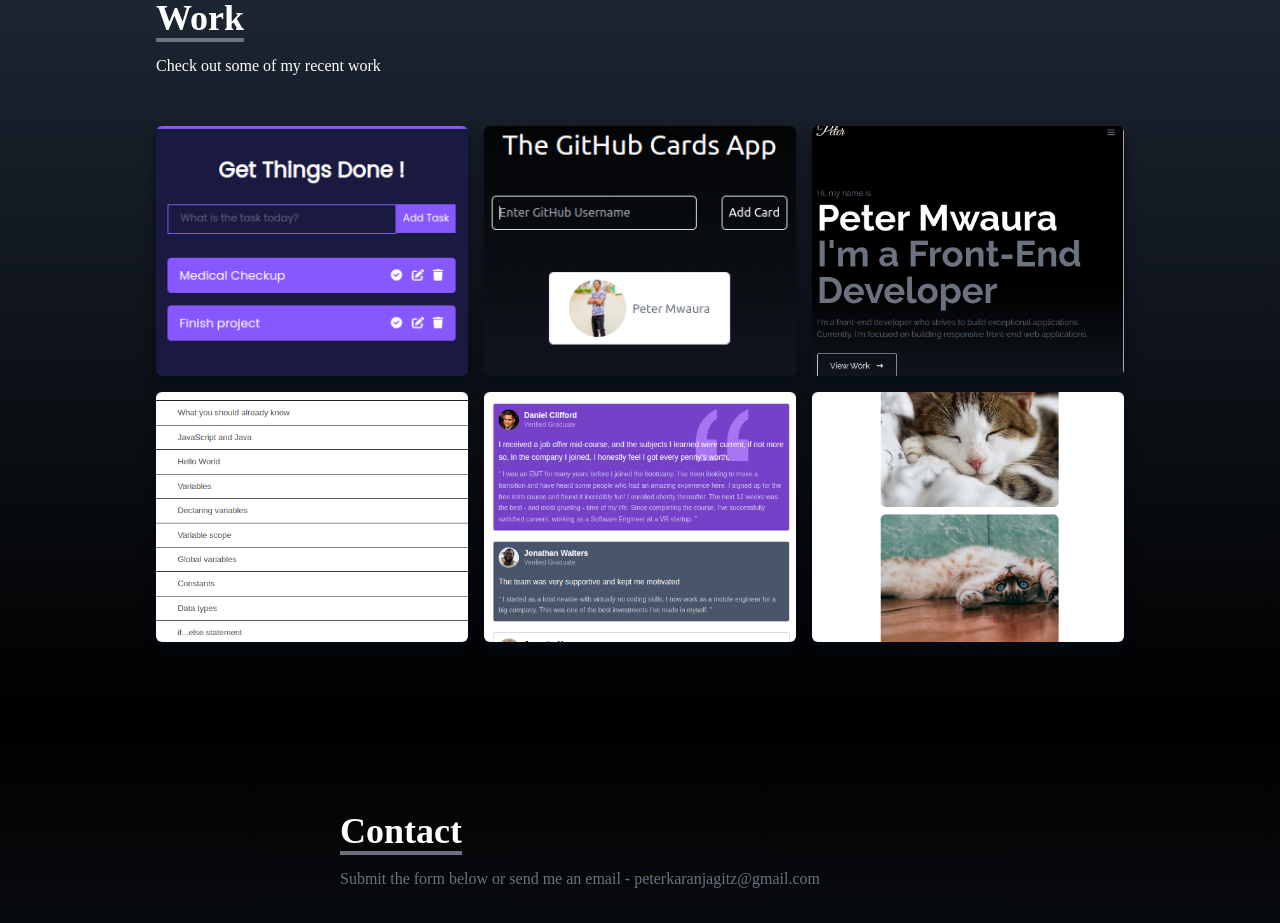
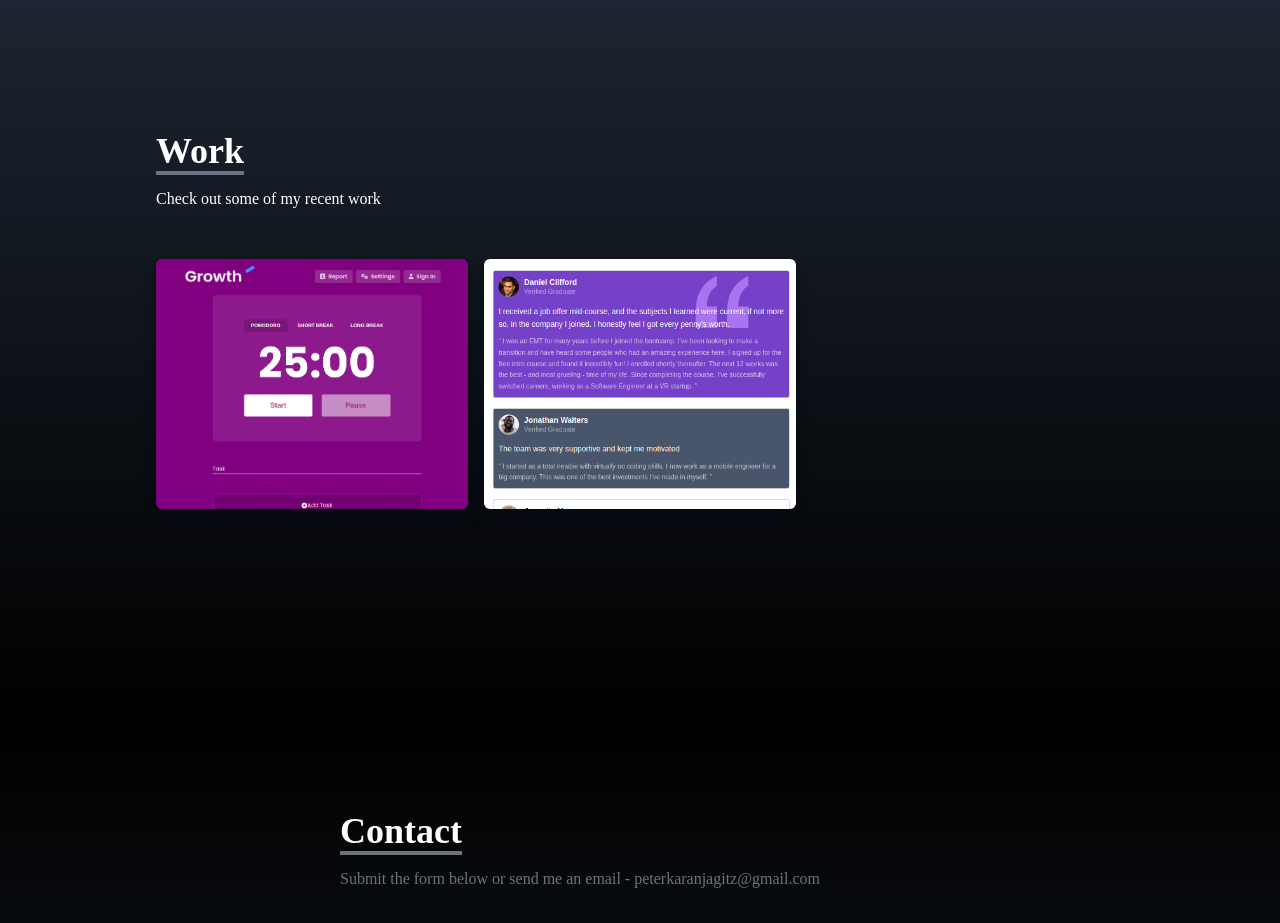
Before and after one commit to peter-mwaura/my-portfolio, a React (Create React App) app: page / in a window 1280 px wide. Shown: the part 2480-3403 px from the top of the page. Built offline with nearby package versions, Linux system fonts and the light colour scheme.

Commit message:
refactor: remove a few images from the work directory

```diff
--- a/src/components/Home.jsx
+++ b/src/components/Home.jsx
@@ -6,15 +6,15 @@ const Home = () => {
     return (
         <div
             name="home"
-            className="w-full h-screen bg-gradient-to-b from-black via-black to-gray-800 px-4"
+            className="w-full h-screen px-4 bg-gradient-to-b from-black via-black to-gray-800"
         >
             {/* Container */}
             <div className="max-w-[1000px] mx-auto flex flex-col justify-center h-full">
                 <p className="text-gray-500"> Hi, my name is</p>
-                <h1 className="text-4xl sm:text-7xl font-bold text-white">
+                <h1 className="text-4xl font-bold text-white sm:text-7xl">
                     Peter Mwaura
                 </h1>
-                <h2 className="text-4xl sm:text-7xl font-bold text-gray-500">
+                <h2 className="text-4xl font-bold text-gray-500 sm:text-7xl">
                     I'm a Front-End Developer
                 </h2>
                 <p className="text-gray-500 py-4 max-w-[700px]">
@@ -24,9 +24,9 @@ const Home = () => {
                 </p>
                 <div>
                     <Link to="work" smooth={true} duration={500}>
-                        <button className="text-white group border-2 px-6 py-3 my-2 flex items-center hover:bg-gray-500 hover:border-gray-500 rounded-md">
+                        <button className="flex items-center px-6 py-3 my-2 text-white border-2 rounded-md group hover:bg-gray-500 hover:border-gray-500">
                             View Work
-                            <span className="group-hover:rotate-90 duration-300">
+                            <span className="duration-300 group-hover:rotate-90">
                                 <HiArrowNarrowRight className="ml-3" />
                             </span>
                         </button>
--- a/src/components/Work.js
+++ b/src/components/Work.js
@@ -1,74 +1,39 @@
 import React from 'react';
-import {
-    todoApp,
-    myPortfolio,
-    gitHubCardsApp,
-    technicalDocumentation,
-    gridTestimonials,
-    catGallery,
-} from '../assets';
+import { personalTaskManager, gridTestimonials } from '../assets';
 
 const Work = () => {
     const work = [
         {
             id: 1,
-            src: todoApp,
-            stack: 'React Js Application',
-            demo: 'https://complete-tasks.netlify.app',
-            github: 'https://github.com/peter-mwaura/Todolist-react-application',
+            src: personalTaskManager,
+            stack: 'Personal Task Manager',
+            demo: 'https://my-personal-task-manager.netlify.app/',
+            github: 'https://github.com/peter-mwaura/personal-task-manager',
         },
         {
             id: 2,
-            src: gitHubCardsApp,
-            stack: 'React Js Application',
-            demo: 'https://github-usernames-app.netlify.app/',
-            github: 'https://github.com/peter-mwaura/github-cards-app',
-        },
-        {
-            id: 3,
-            src: myPortfolio,
-            stack: 'React Js Application',
-            demo: 'https://peter-mwaura.netlify.app/',
-            github: 'https://github.com/peter-mwaura/my-portfolio',
-        },
-        {
-            id: 4,
-            src: technicalDocumentation,
-            stack: 'Html, Css Application',
-            demo: 'https://peter-mwaura.github.io/javascript-technical-documentation/',
-            github: 'https://github.com/peter-mwaura/javascript-technical-documentation',
-        },
-        {
-            id: 5,
             src: gridTestimonials,
             stack: 'Html, Css Application',
             demo: 'https://peter-mwaura.github.io/grid-testimonials-page/',
             github: 'https://github.com/peter-mwaura/grid-testimonials-page',
-        },
-        {
-            id: 6,
-            src: catGallery,
-            stack: 'Html, Css Application',
-            demo: 'https://peter-mwaura.github.io/flexbox-photo-gallery/',
-            github: 'https://github.com/peter-mwaura/flexbox-photo-gallery',
         },
     ];
 
     return (
         <div
             name="work"
-            className="w-full md:h-screen text-white bg-gradient-to-b from-gray-800 to-black"
+            className="w-full text-white md:h-screen bg-gradient-to-b from-gray-800 to-black"
         >
             <div className="max-w-[1000px] mx-auto p-4 flex flex-col justify-center w-full h-full">
                 <div className="pb-8">
-                    <p className="text-4xl font-bold inline border-b-4 border-gray-500">
+                    <p className="inline text-4xl font-bold border-b-4 border-gray-500">
                         Work
                     </p>
                     <p className="py-4">Check out some of my recent work</p>
                 </div>
 
                 {/* Container */}
-                <div className="grid sm:grid-cols-2 md:grid-cols-3 gap-4">
+                <div className="grid gap-4 sm:grid-cols-2 md:grid-cols-3">
                     {work.map(({ id, src, stack, demo, github }) => (
                         <div
                             key={id}
@@ -77,7 +42,7 @@ const Work = () => {
                         >
                             {/* Hover Effects */}
                             <div className="opacity-0 group-hover:opacity-100">
-                                <span className="text-2xl font-bold text-white tracking-wider">
+                                <span className="text-2xl font-bold tracking-wider text-white">
                                     {stack}
                                 </span>
                                 <div className="pt-8 text-center">
@@ -86,7 +51,7 @@ const Work = () => {
                                         target="_blank"
                                         rel="noreferrer"
                                     >
-                                        <button className="text-center rounded-lg px-4 py-3 m-2 bg-white text-gray-500 font-bold text-lg">
+                                        <button className="px-4 py-3 m-2 text-lg font-bold text-center text-gray-500 bg-white rounded-lg">
                                             Demo
                                         </button>
                                     </a>
@@ -95,7 +60,7 @@ const Work = () => {
                                         target="_blank"
                                         rel="noreferrer"
                                     >
-                                        <button className="text-center rounded-lg px-4 py-3 m-2 bg-white text-gray-500 font-bold text-lg">
+                                        <button className="px-4 py-3 m-2 text-lg font-bold text-center text-gray-500 bg-white rounded-lg">
                                             Code
                                         </button>
                                     </a>
```
Also changed, not shown: src/assets/index.js (+1 -6 lines), src/assets/work/my-personal-task-manager.png (added).
